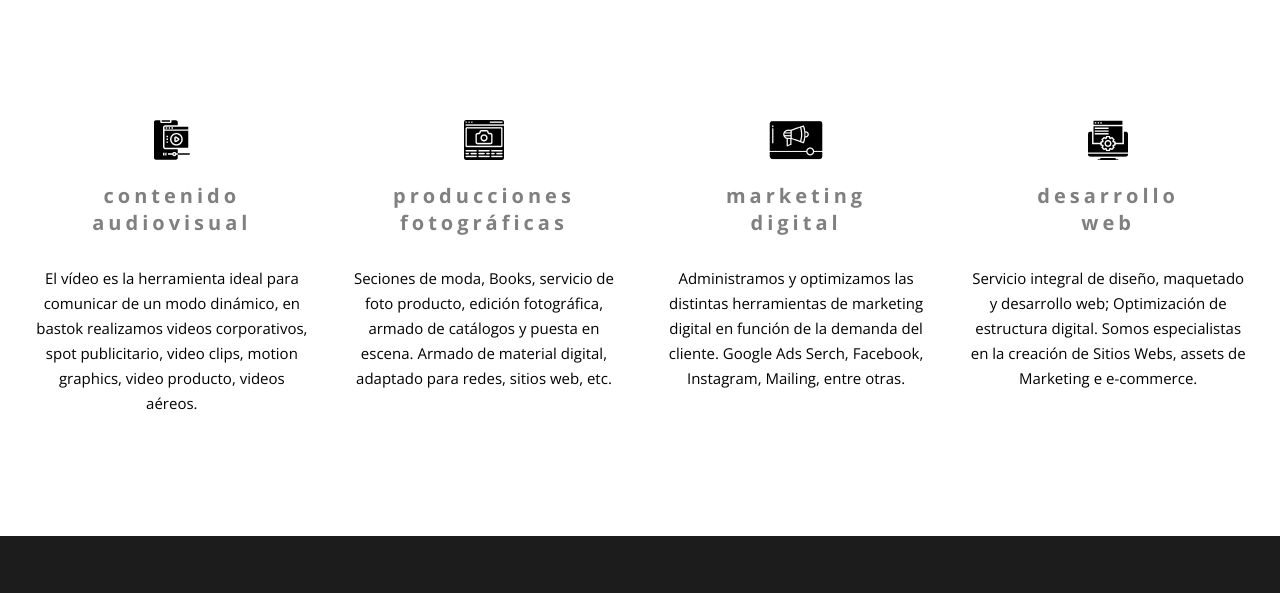
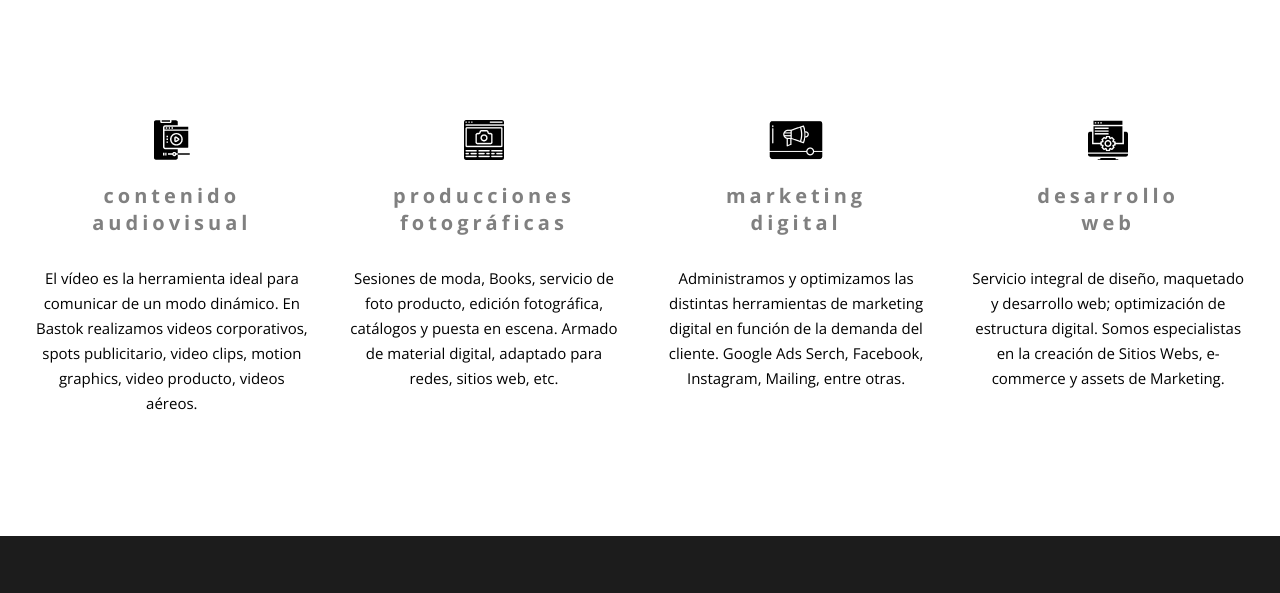
Before and after one commit to gaboqu/bastok, a plain HTML site: page secciones/que_hacemos.html in a window 1280 px wide. Shown: the part 640-1233 px from the top of the page. Drawn offline with nearby package versions, Linux system fonts and the light colour scheme; files whose address does not match are found by name.

Commit message:
correccion ortografica

```diff
--- a/secciones/que_hacemos.html
+++ b/secciones/que_hacemos.html
@@ -80,15 +80,15 @@
         <li class="q_hacemos-item">
           <div class="icon_H"><img src="../imagenes/icon-video.png" alt="icono"></div>
          <h3 class="mrbot">contenido audiovisual </h3>
-          <p>El vídeo es la herramienta ideal para comunicar de un modo dinámico,
-            en bastok realizamos videos corporativos, spot publicitario, video clips,
+          <p>El vídeo es la herramienta ideal para comunicar de un modo dinámico.
+            En Bastok realizamos videos corporativos, spots publicitario, video clips,
             motion graphics, video producto, videos aéreos.</p>
         </li>
         <li class="q_hacemos-item">
           <div class="icon_H"><img src="../imagenes/icon-foto.png" alt="icono"></div>
           <h3 class="mrbot">producciones fotográficas</h3>
-          <p>Seciones de moda, Books, servicio de foto producto, edición fotográfica,
-            armado de catálogos y puesta en escena. Armado de material digital, adaptado para redes,
+          <p>Sesiones de moda, Books, servicio de foto producto, edición fotográfica,
+             catálogos y puesta en escena. Armado de material digital, adaptado para redes,
             sitios web, etc.</p>
         </li>
         <li class="q_hacemos-item">
@@ -100,8 +100,8 @@
         <li class="q_hacemos-item">
           <div class="icon_H"><img src="../imagenes/icon-code.png" alt="icono"></div>
           <h3 class="mrbot">desarrollo <br> web</h3>
-          <p>Servicio integral de diseño, maquetado y desarrollo web; Optimización de estructura digital.
-            Somos especialistas en la creación de Sitios Webs, assets de Marketing e e-commerce.</p>
+          <p>Servicio integral de diseño, maquetado y desarrollo web; optimización de estructura digital.
+            Somos especialistas en la creación de Sitios Webs, e-commerce y assets de Marketing.</p>
         </li>
       </ul>
     </div>
```
Also changed, not shown: contacto.html (+1 -1 lines), index.html (+1 -1 lines), secciones/estudio.html (+1 -1 lines).
